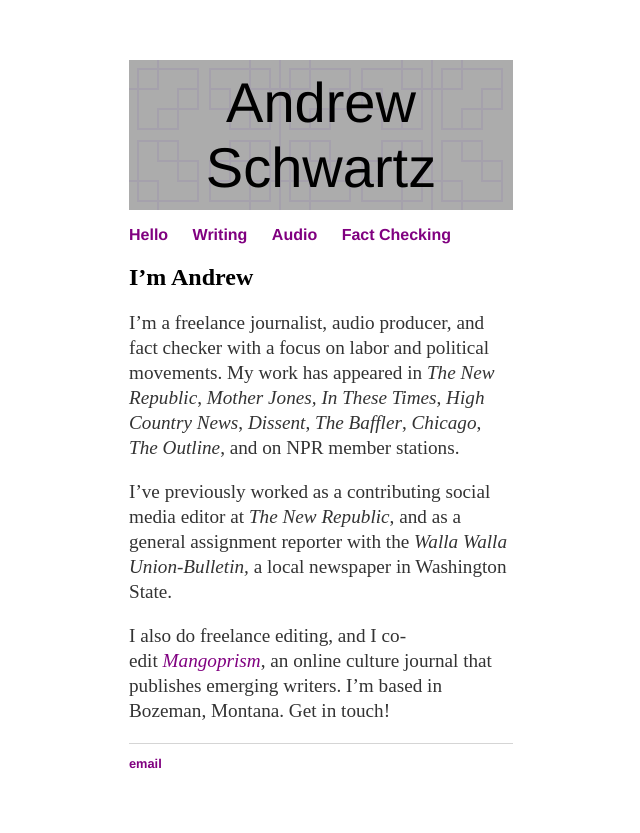
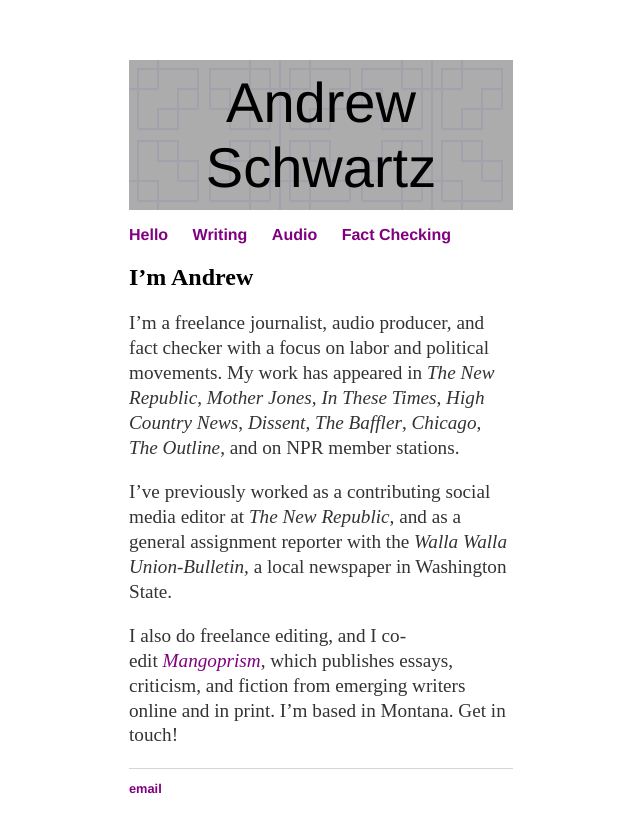
Before and after one commit to aonschwartz/aonschwartz.github.io, a Jekyll site: the page built from index.md, in a window 1280 px wide. Shown: the top 833 px of the page, without its empty margins (319-959 px from the left). Built offline with Jekyll 4.4.1, drawn with Linux system fonts in a browser that asks for light colours.

Commit message:
Update index.md

```diff
--- a/index.md
+++ b/index.md
@@ -10,4 +10,4 @@ I'm a freelance journalist, audio producer, and fact checker with a focus on lab
 
 I've previously worked as a contributing social media editor at *The New Republic*, and as a general assignment reporter with the *Walla Walla Union-Bulletin,* a local newspaper in Washington State.
 
-I also do freelance editing, and I co-edit *[Mangoprism](https://mangoprism.com/)*, an online culture journal that publishes emerging writers. I'm based in Bozeman, Montana. Get in touch!
+I also do freelance editing, and I co-edit *[Mangoprism](https://mangoprism.com/)*, which publishes essays, criticism, and fiction from emerging writers online and in print. I'm based in Montana. Get in touch!
```
